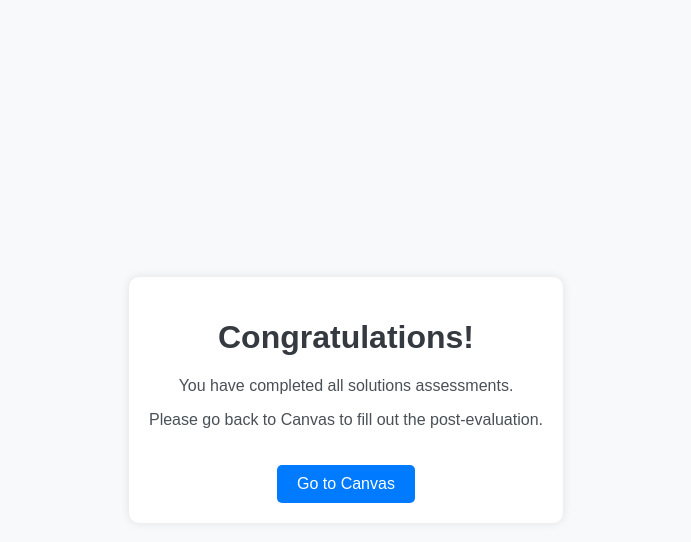
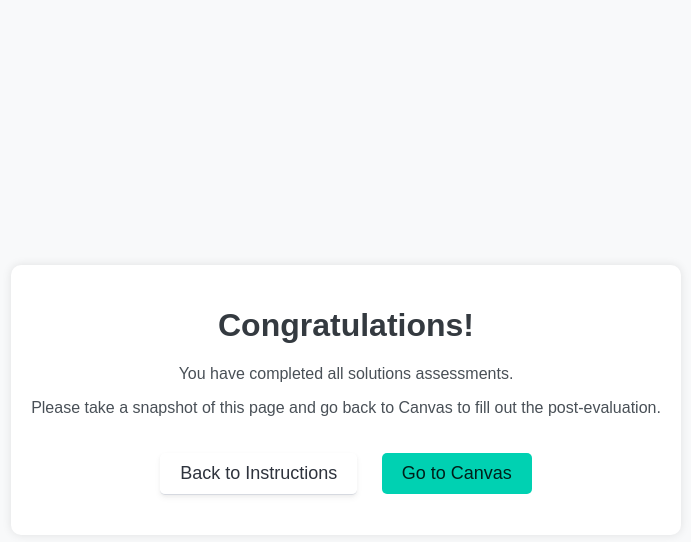
Before and after one commit to Sproutify-ai/sproutify-emba, a Flask app: page /complete in a window 1280 px wide. Shown: the top 542 px of the page, without its empty margins (294-985 px from the left). Run offline with Flask 3, Linux system fonts and the light colour scheme; the visitor is signed in with stand-in values (Sample User, id 1); parts of the project's set-up code (start-up, migrations or seed data) failed here and were passed over.

Commit message:
research team feedback

```diff
--- a/sproutify/templates/complete.html
+++ b/sproutify/templates/complete.html
@@ -40,14 +40,48 @@
       a:hover {
         background-color: #0056b3;
       }
+      .button {
+      display: inline-block;
+      margin: 20px 10px;
+      padding: 10px 20px;
+      color: #ffffff;
+      text-decoration: none;
+      border-radius: 5px;
+      font-size: 18px;
+      cursor: pointer;
+    }
+    .button.is-secondary {
+      background-color: rgb(255, 255, 255);
+      border-bottom-color: rgb(214, 217, 224);
+      border-bottom-style: solid;
+      border-bottom-width: 1px;
+      box-shadow: rgba(51, 51, 51, 0.05) 0px 1.5px 3px 0px, rgba(51, 51, 51, 0.05) 0px 3px 6px 0px ;
+      color:rgb(46, 51, 61) ;
+    }
+    .button.is-primary {
+      background-color: #00d1b2;
+      color: rgb(0, 31, 26);
+
+    }
+    .button:hover {
+      opacity: 0.8;
+    }
     </style>
   </head>
   <body>
     <div class="container">
       <h1>Congratulations!</h1>
       <p>You have completed all solutions assessments.</p>
-      <p>Please go back to Canvas to fill out the post-evaluation.</p>
-      <a href="https://canvas.uw.edu/">Go to Canvas</a>
+      <p>Please take a snapshot of this page and go back to Canvas to fill out the post-evaluation.</p>
+      <!-- <a href="https://canvas.uw.edu/">Go to Canvas</a> -->
+      <div>
+        <a href="{{ url_for('main.instructions') }}" class="button is-secondary">Back to Instructions</a>
+        <a href="https://canvas.uw.edu/" class="button is-primary">Go to Canvas</a>
+      </div>
     </div>
+
+
   </body>
+
+
 </html>
```
Also changed, not shown: sproutify/templates/instructions.html (+5 -3 lines), sproutify/templates/solutions_show.html (+44 -0 lines).
